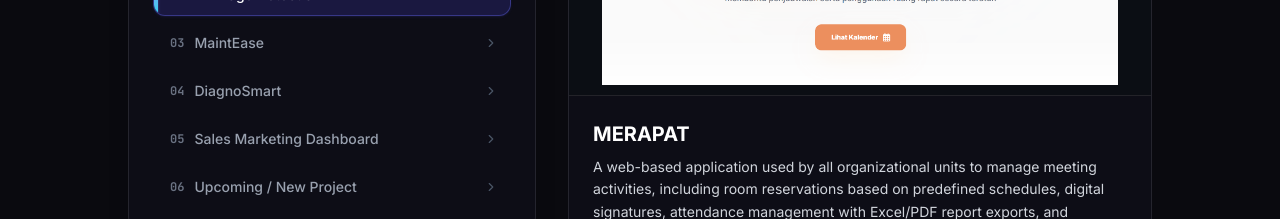
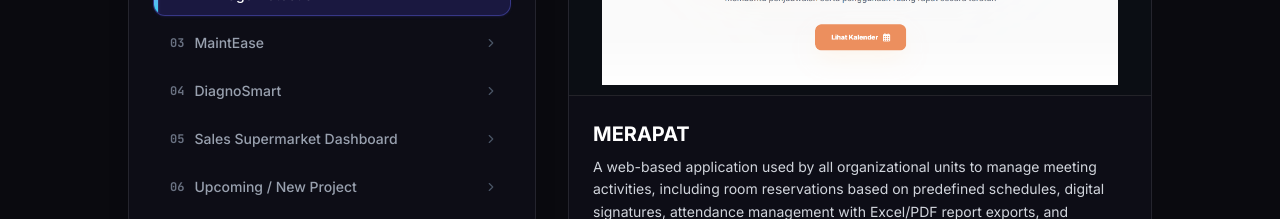
Before and after one commit to isminilam/MyPorto, a Next.js app: page / in a window 1280 px wide. Shown: the part 2740-2959 px from the top of the page. Built offline with nearby package versions, Linux system fonts and the light colour scheme.

Commit message:
nambah deskripsi Sales Supermarket Dashboard

```diff
--- a/src/data/constants.ts
+++ b/src/data/constants.ts
@@ -249,9 +249,9 @@ export const projects: ProjectItem[] = [
     image: '/diagnosmart.png',
   },
   {
-    title: 'Sales Marketing Dashboard',
+    title: 'Sales Supermarket Dashboard',
     description:
-      '',
+      'Analyzed the Supermarket Sales dataset using Power BI to explore sales, revenue, profit, product performance, and customer trends through interactive visualizations, KPIs, and slicers to identify key business insights.',
     tags: ['Power BI'],
     category: 'Data Analytics',
     github: '',
```
